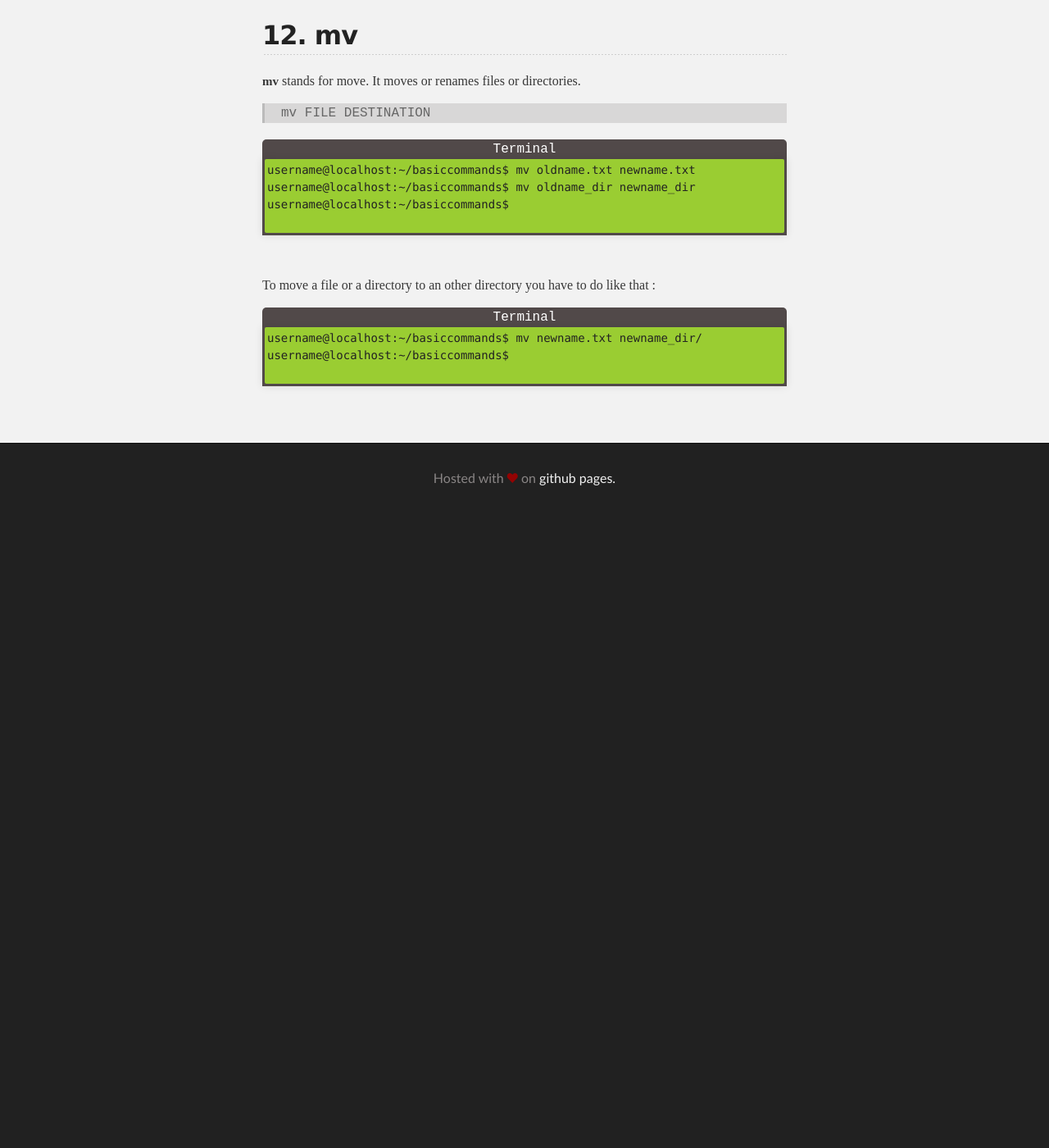
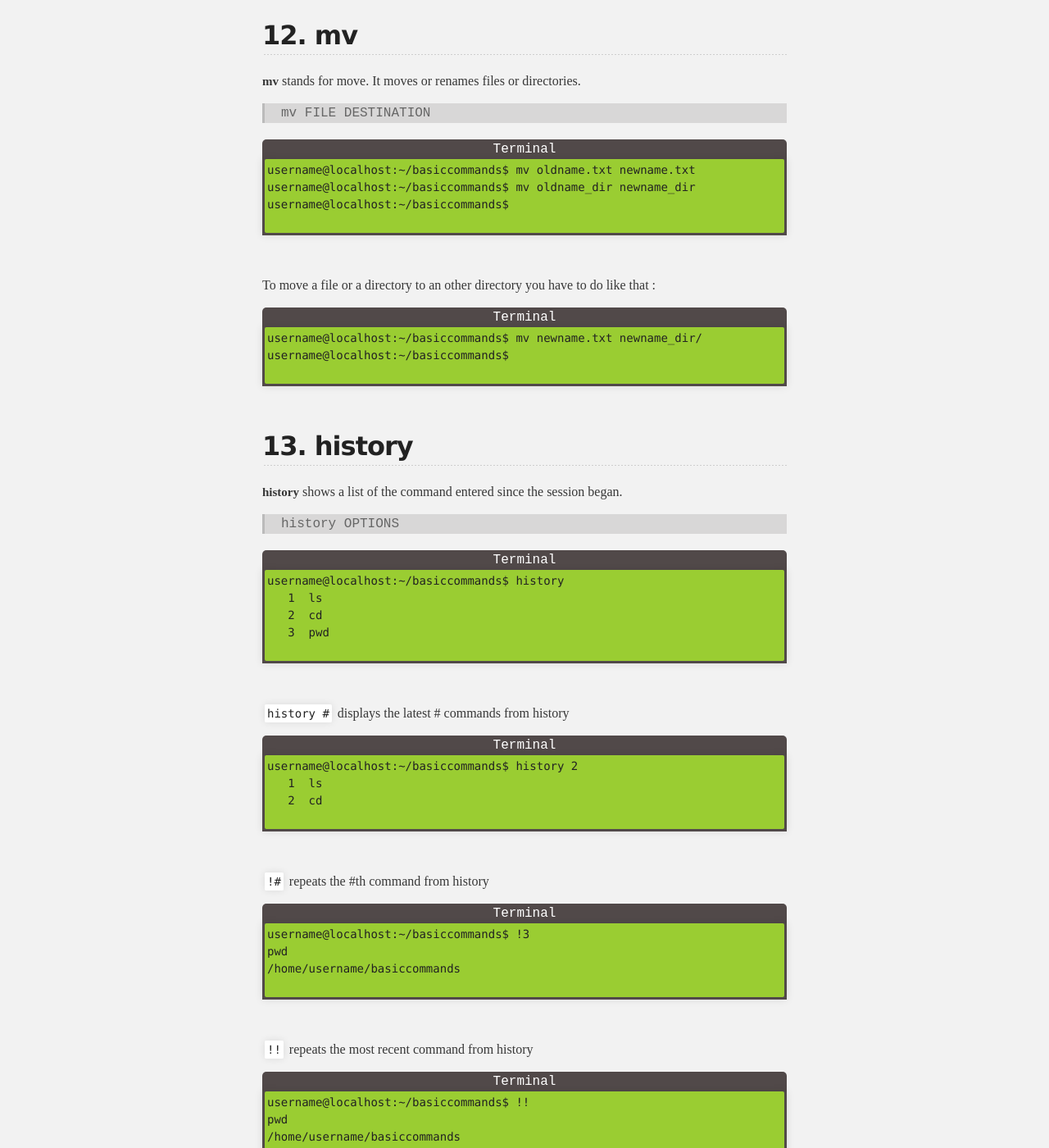
Before and after one commit to rajeev29five/rajeev29five.github.io, a Jekyll site: the page built from command-line.md, in a window 1280 px wide and 1400 px high, scrolled down 11915 px. Shown: the whole window at 82% size. Built offline with Jekyll 4.4.1, drawn with Linux system fonts in a browser that asks for light colours; before the commit the page ends 12545 px from its top, so only the background shows below that; some of the changed text lies outside the part shown.

Commit message:
Added history command
History command and a few options.

```diff
--- a/command-line.md
+++ b/command-line.md
@@ -531,3 +531,62 @@ To move a file or a directory to an other directory you have to do like that :
     </code></pre>
 </div>
 <br>
+
+## 13. history
+
+**history** shows a list of the command entered since the session began.
+
+> history OPTIONS
+
+<p class="terminal">Terminal</p>
+<div class="highlighter-rouge">
+    <pre class="highlight"><code>username@localhost:~/basiccommands$ history<br>   1  ls<br>   2  cd<br>   3  pwd
+    </code></pre>
+</div>
+<br>
+
+`history #` displays the latest # commands from history
+
+<p class="terminal">Terminal</p>
+<div class="highlighter-rouge">
+    <pre class="highlight"><code>username@localhost:~/basiccommands$ history 2<br>   1  ls<br>   2  cd
+    </code></pre>
+</div>
+<br>
+
+`!#` repeats the #th command from history
+
+<p class="terminal">Terminal</p>
+<div class="highlighter-rouge">
+    <pre class="highlight"><code>username@localhost:~/basiccommands$ !3<br>pwd<br>/home/username/basiccommands
+    </code></pre>
+</div>
+<br>
+
+`!!` repeats the most recent command from history
+
+<p class="terminal">Terminal</p>
+<div class="highlighter-rouge">
+    <pre class="highlight"><code>username@localhost:~/basiccommands$ !!<br>pwd<br>/home/username/basiccommands
+    </code></pre>
+</div>
+<br>
+
+
+`history -d #` deletes the numbered line from history
+
+<p class="terminal">Terminal</p>
+<div class="highlighter-rouge">
+    <pre class="highlight"><code>username@localhost:~/basiccommands$ history -d 3<br>username@localhost:~/basiccommands$
+    </code></pre>
+</div>
+<br>
+
+`history -c` deletes the numbered line from history
+
+<p class="terminal">Terminal</p>
+<div class="highlighter-rouge">
+    <pre class="highlight"><code>username@localhost:~/basiccommands$ history -c<br>username@localhost:~/basiccommands$
+    </code></pre>
+</div>
+<br>
```
